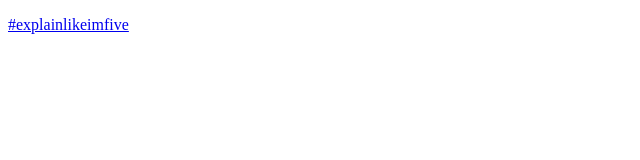
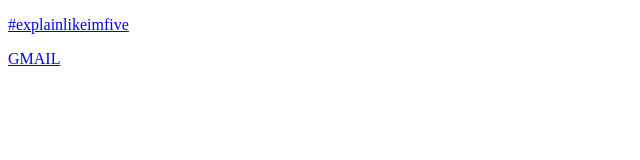
Before and after one commit to dholl205/CopyCats, a plain HTML site: page index.html in a window 1280 px wide. Shown: the full height of the page, 0-640 px from the left. Drawn offline with Linux system fonts and the light colour scheme.

Commit message:
added link to second page the GMAIL page

```diff
--- a/index.html
+++ b/index.html
@@ -8,5 +8,6 @@
   </head>
   <body>
     <a href="ELI5/ELI5.html"><p>#explainlikeimfive</p></a>
+    <a href="GMAIL/gmail.html">GMAIL</a>
   </body>
 </html>
```
